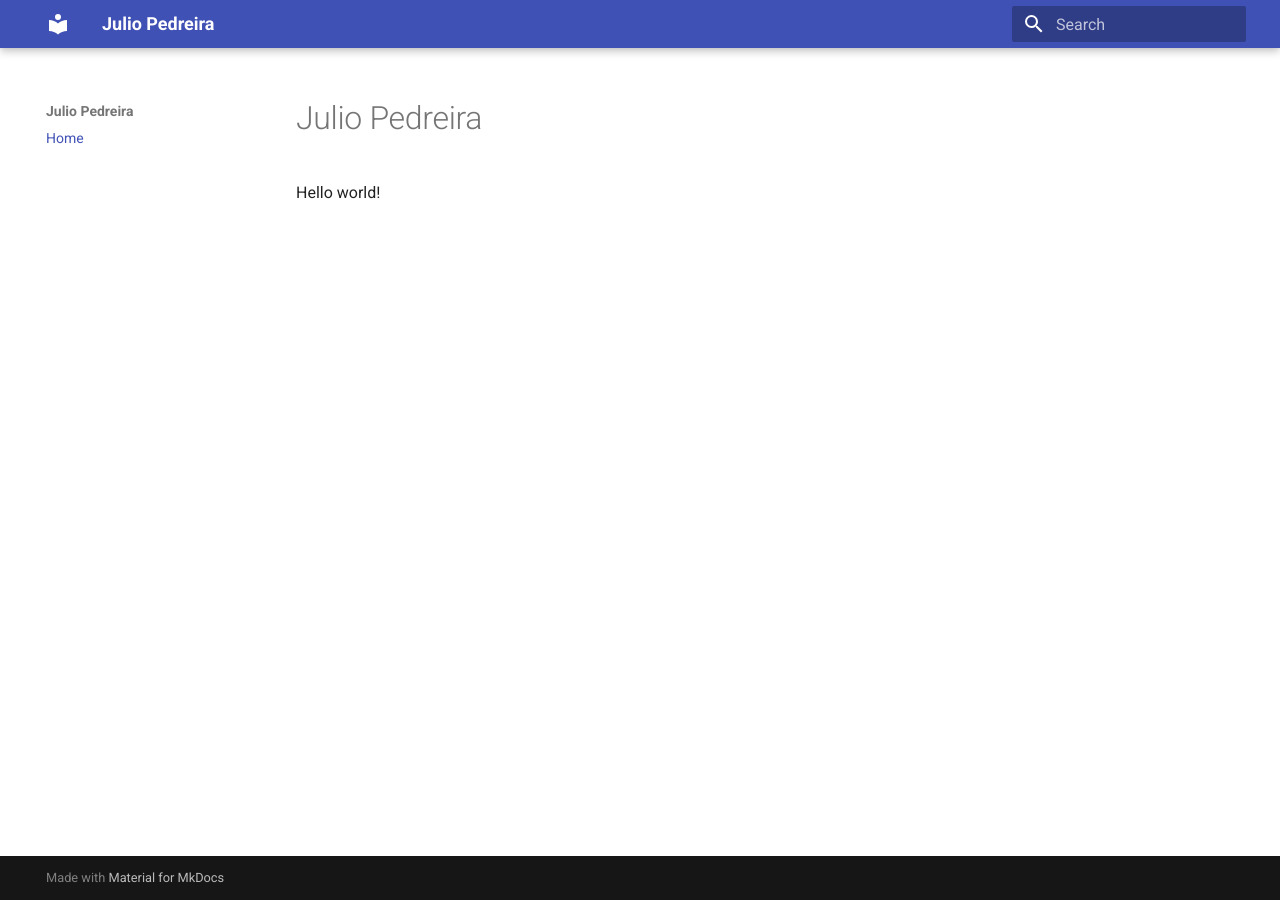
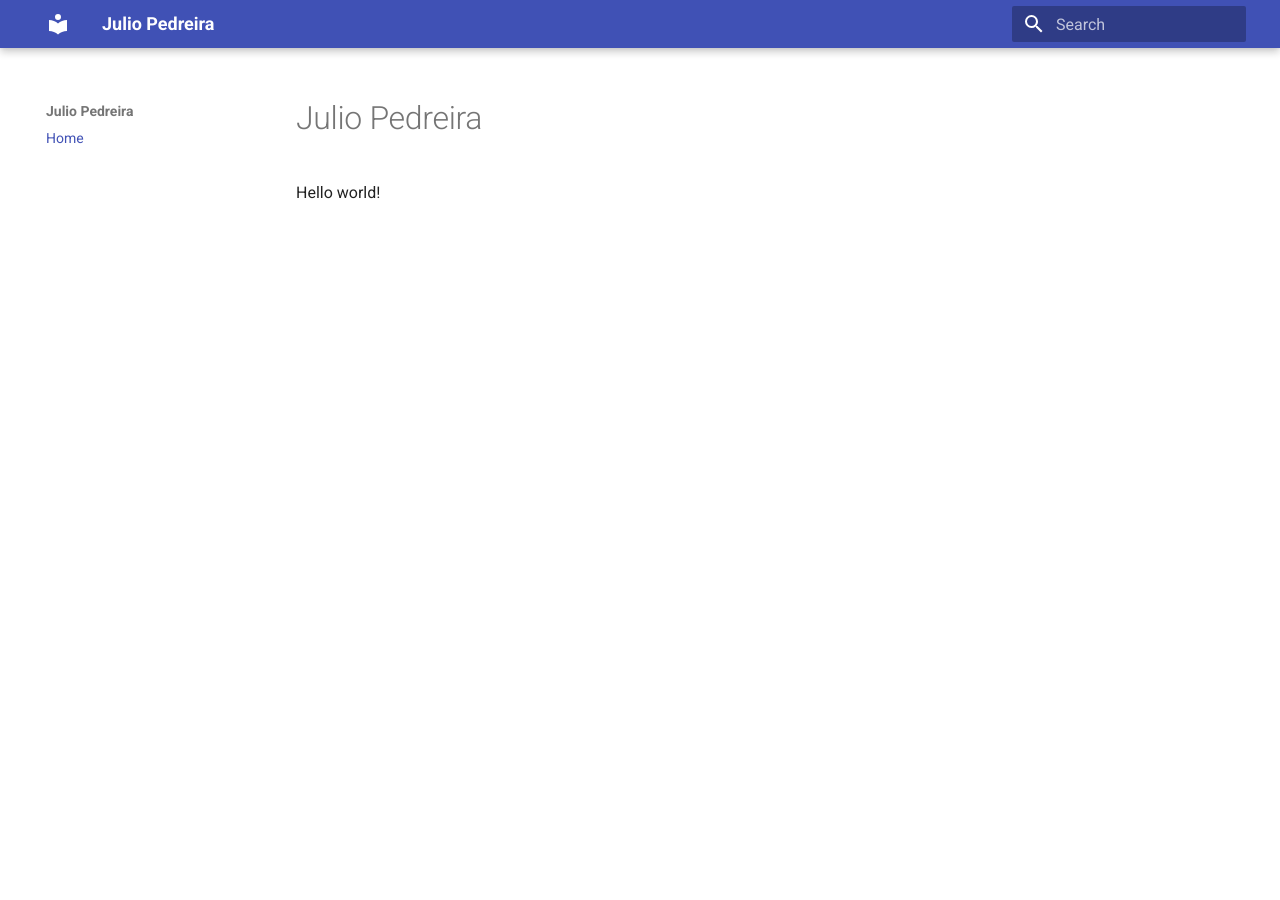
Before and after one commit to juliopedreira/www.juliopedreira.com, an MkDocs documentation site: the page built from docs/index.md, in a window 1280 px wide. Built offline with MkDocs 1.6.1 and Material for MkDocs 9.7.7, drawn with Linux system fonts in a browser that asks for light colours.

Commit message:
Hide footer

```diff
--- /dev/null
+++ b/docs/styles.css
@@ -0,0 +1,3 @@
+footer {
+  display: none;
+}
--- a/mkdocs.yml
+++ b/mkdocs.yml
@@ -6,3 +6,6 @@ theme:
 
 nav:
   - Home: index.md
+
+extra_css:
+  - styles.css
```
